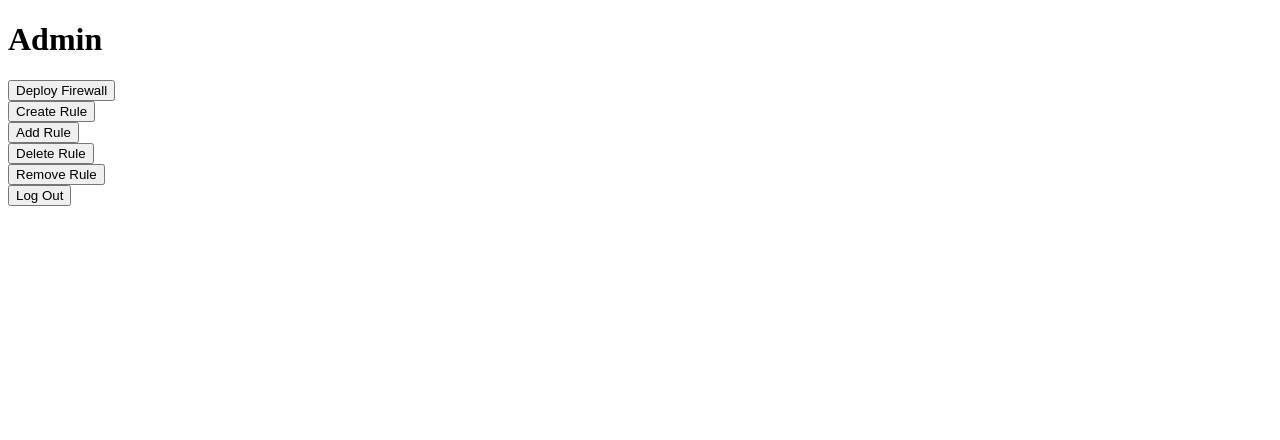
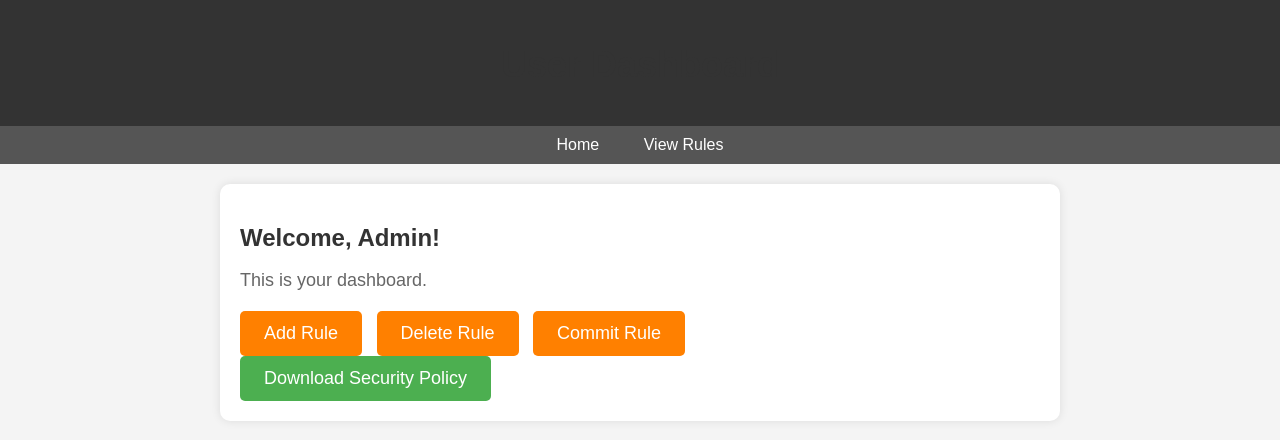
Before and after one commit to aluna4/CSC190, a Django app: template PhoenixFirewall/main/templates/admin.html in a window 1280 px wide. Shown: the top 440 px of the page. Run offline with Django 4.2, Linux system fonts and the light colour scheme; the template is opened without the code that fills it, so the values that code supplies are empty.

Commit message:
refactored html templates to reflect actual role

```diff
--- a/PhoenixFirewall/main/templates/admin.html
+++ b/PhoenixFirewall/main/templates/admin.html
@@ -1,16 +1,118 @@
 <!DOCTYPE html>
-<html>
+<html lang="en">
 <head>
-    <title>Phoenix Admin</title>
-    <style>button {display: block;}</style>
+    <meta charset="UTF-8">
+    <meta name="viewport" content="width=device-width, initial-scale=1.0">
+    <title>Admin Dashboard</title>
+    <style>
+        body {
+            font-family: Arial, sans-serif;
+            margin: 0;
+            padding: 0;
+            background-color: #f4f4f4;
+        }
+
+        header {
+            background-color: #333;
+            color: white;
+            padding: 20px 0;
+            text-align: center;
+        }
+
+        nav {
+            background-color: #555;
+            padding: 10px;
+            text-align: center;
+        }
+
+            nav a {
+                color: white;
+                text-decoration: none;
+                padding: 10px;
+                margin: 0 10px;
+            }
+
+        main {
+            max-width: 800px;
+            margin: 20px auto;
+            padding: 20px;
+            background-color: #fff;
+            border-radius: 10px;
+            box-shadow: 0 0 10px rgba(0, 0, 0, 0.1);
+        }
+
+        h1 {
+            color: #333;
+            margin-bottom: 20px;
+            font-size: 36px;
+        }
+
+        h2 {
+            color: #333;
+            font-size: 24px;
+            margin-bottom: 15px;
+        }
+
+        p {
+            color: #666;
+            font-size: 18px;
+            margin-bottom: 20px;
+        }
+
+        .action-btn {
+            background-color: #ff8000;
+            color: white;
+            border: none;
+            padding: 12px 24px;
+            border-radius: 5px;
+            cursor: pointer;
+            font-size: 18px;
+            transition: background-color 0.3s ease;
+            margin-right: 10px;
+        }
+
+            .action-btn:hover {
+                background-color: #ff9933;
+            }
+
+        .download-btn {
+            background-color: #4CAF50;
+            color: white;
+            padding: 12px 24px;
+            border: none;
+            border-radius: 5px;
+            cursor: pointer;
+            font-size: 18px;
+            transition: background-color 0.3s ease;
+        }
+
+            .download-btn:hover {
+                background-color: #45a049;
+            }
+    </style>
 </head>
 <body>
-    <h1>Admin</h1>
-    <button id="deploy-firewall">Deploy Firewall</button>
-    <button id="create-rule">Create Rule</button>
-    <button id="add-rule">Add Rule</button>
-    <button id="delete-rule">Delete Rule</button>
-    <button id="remove-rule">Remove Rule</button>
-    <button id="log-out">Log Out</button>
+    <header>
+        <h1>User Dashboard</h1>
+    </header>
+
+    <nav>
+        <a href="{% url 'home' %}">Home</a>
+        <a href="{% url 'add_rule' %}">View Rules</a>
+    </nav>
+
+    <main>
+        <h2>Welcome, Admin!</h2>
+        <p>This is your dashboard.</p>
+
+        <button class="action-btn" onclick="location.href='{% url 'add_rule' %}'">Add Rule</button>
+        <button class="action-btn" onclick="location.href='{% url 'delete_rule' %}'">Delete Rule</button>
+        <button class="action-btn" onclick="location.href='{% url 'commit_rule' %}'">Commit Rule</button>
+
+        <form action="{% url 'get_pan_security_config' %}" method="post">
+            {% csrf_token %}
+            <button class="download-btn" type="submit">Download Security Policy</button>
+        </form>
+    </main>
 </body>
 </html>
--- a/PhoenixFirewall/main/templates/base.html
+++ b/PhoenixFirewall/main/templates/base.html
@@ -76,7 +76,11 @@
         <a href = "{% url 'home' %}">
             <img src="{% static 'logo.png' %}" alt="Logo" style="width: 100px; height: auto">
         </a>
-        <h6>Role:User <br>Username:{{ username }}</h6>
+        {%if username.is_superuser%}
+        <h6>Role: Superuser <br>Username: {{ username }}</h6>
+        {%else%}
+        <h6>Role: User <br>Username: {{ username }}</h6>
+        {% endif %}
     </header>
     {% block content %}
     form
```
Also changed, not shown: PhoenixFirewall/main/views.py (line endings or trailing spaces).
